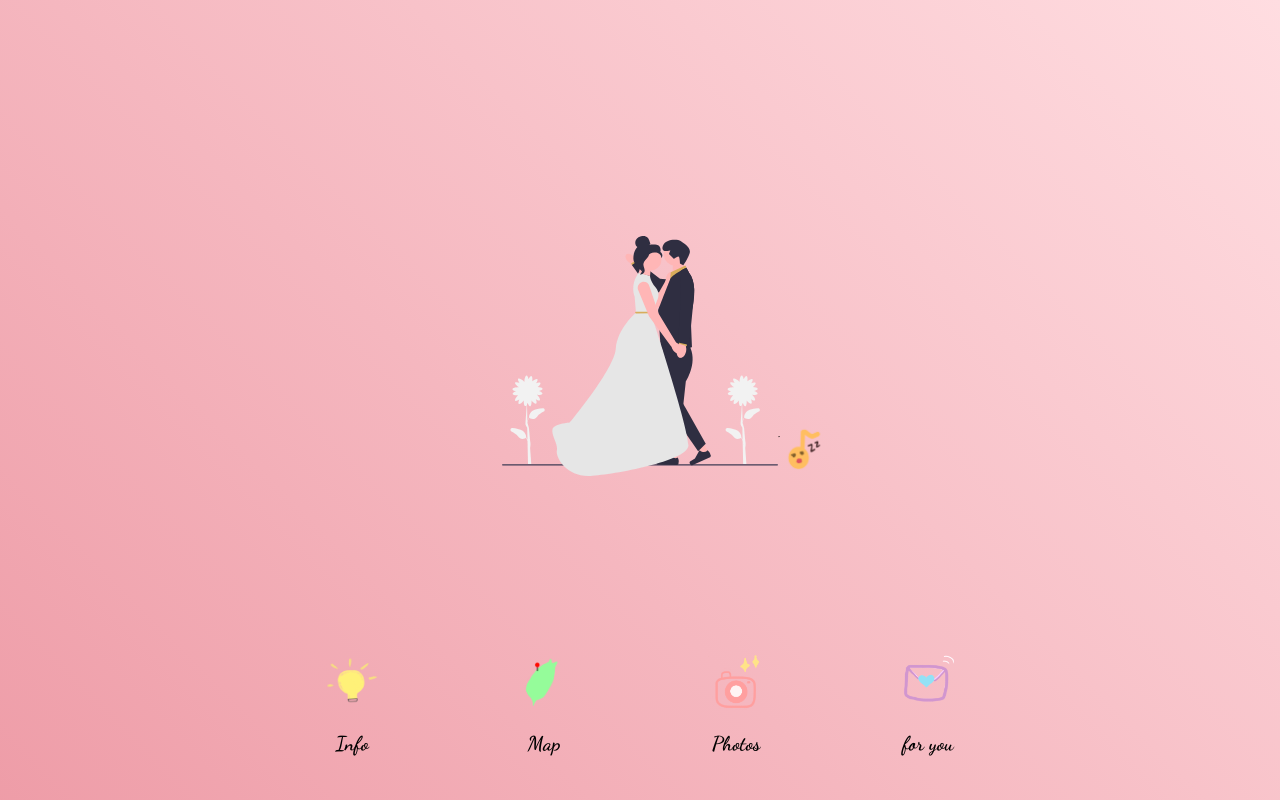
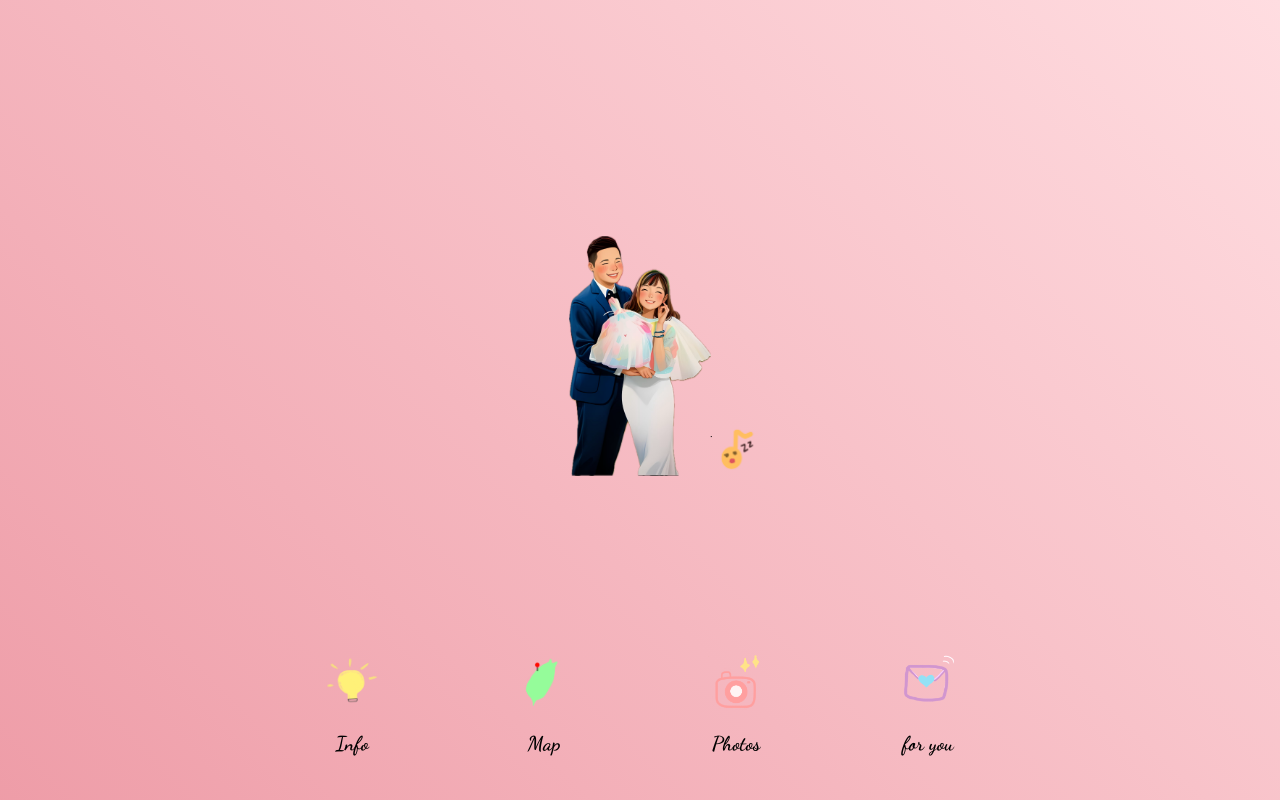
Before and after one commit to autum55853/wedding_mia, a plain HTML site: page index.html in a window 1280 px wide. Drawn offline with Linux system fonts and the light colour scheme.

Commit message:
Change main image

```diff
--- a/index.html
+++ b/index.html
@@ -42,7 +42,7 @@
         <div id="intermediate-layer">
           <div id="portrait-container">
             <!-- <img id="top-text" src="image/top-text.png" /> -->
-            <img id="main-img" src="image/love1.svg" />
+            <img id="main-img" src="image/main.png" />
             <!-- <img id="bottom-text" src="image/bottom-text-12.png" /> -->
           </div>
         </div>
```
Also changed, not shown: image/main.png (added).
